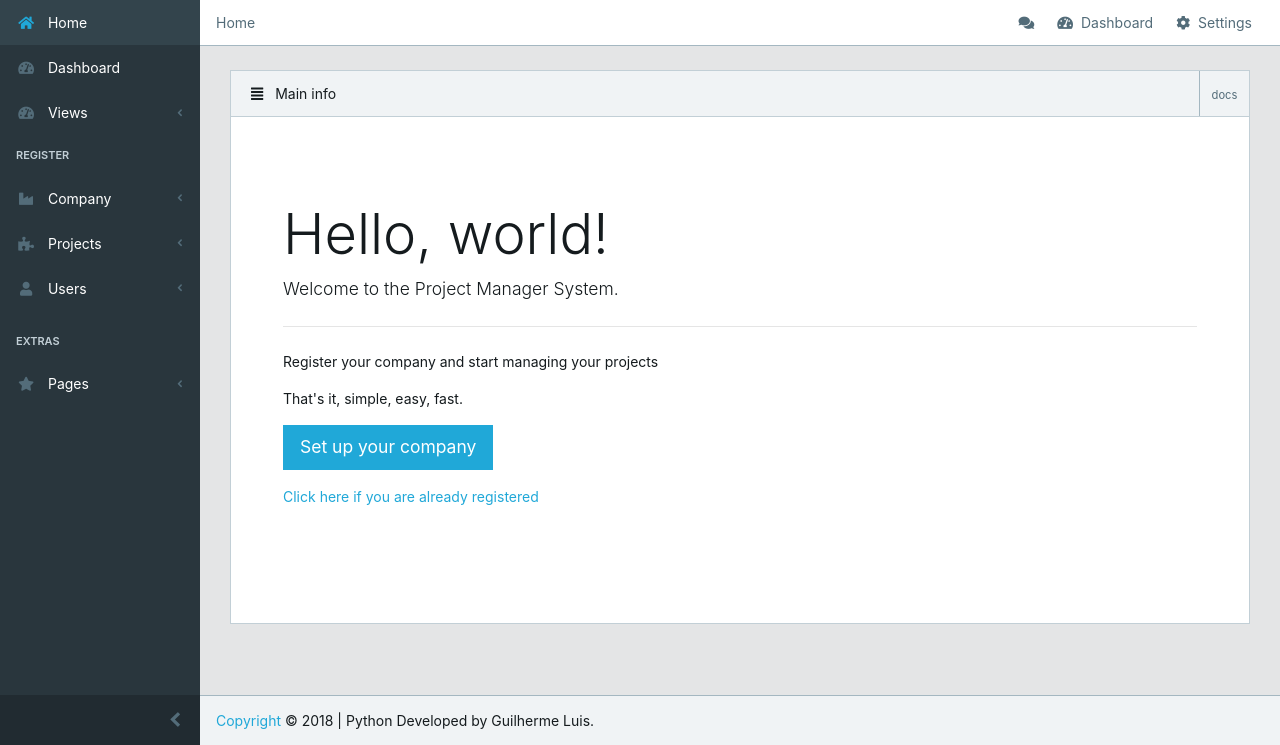
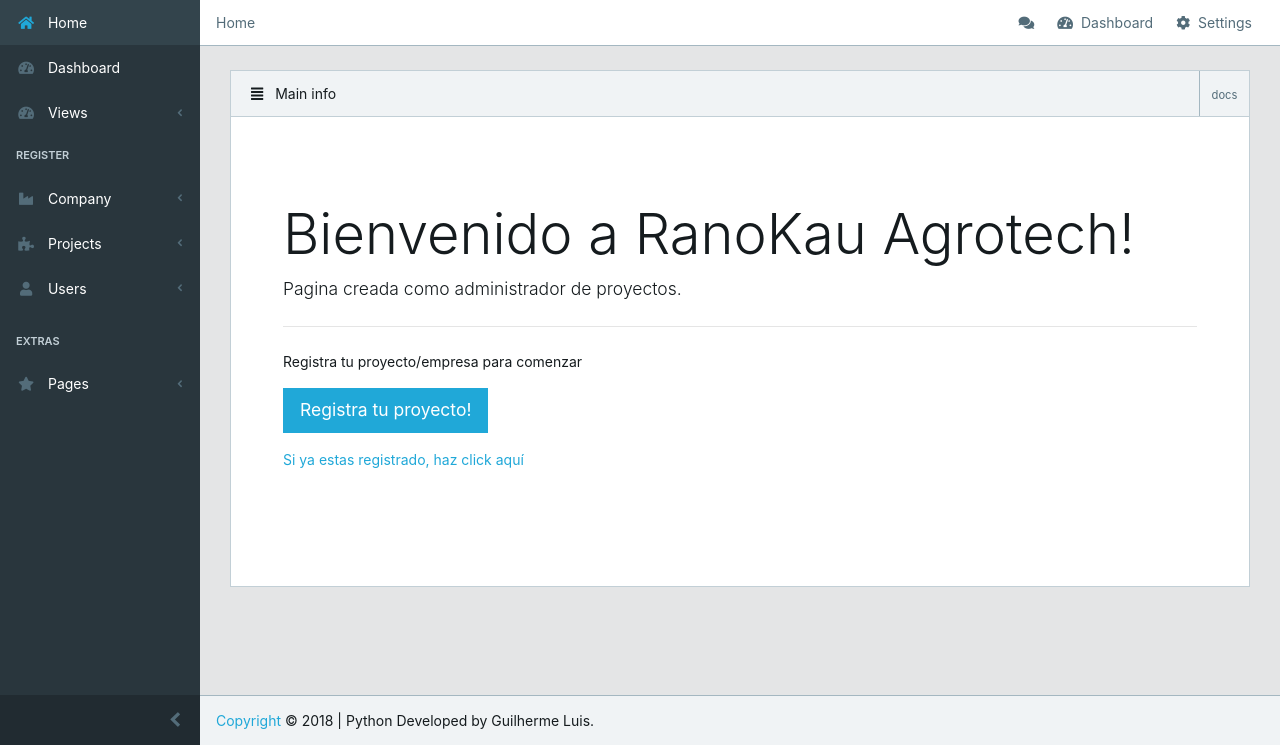
Before and after one commit to mbergr/RanoKau-web, a Django app: page / in a window 1280 px wide. Shown: the part 55-800 px from the top of the page. Run offline with Django 3.2, Linux system fonts and the light colour scheme; some libraries are stand-ins or nearby versions.

Commit message:
cambio html

```diff
--- a/core/templates/core/index.html
+++ b/core/templates/core/index.html
@@ -21,16 +21,15 @@
       </div>
       <div class="card-body">
         <div class="jumbotron bg-white">
-          <h1 class="display-4">Hello, world!</h1>
-          <p class="lead">Welcome to the Project Manager System.</p>
+          <h1 class="display-4">Bienvenido a RanoKau Agrotech!</h1>
+          <p class="lead">Pagina creada como administrador de proyectos.</p>
           <hr class="my-4">
-          <p>Register your company and start managing your projects</p>
-          <p>That's it, simple, easy, fast.</p>
+          <p>Registra tu proyecto/empresa para comenzar</p>
           <p class="lead">
-            <a class="btn btn-primary btn-lg" href="{% url 'register:new-company' %}" role="button">Set up your company</a>
+            <a class="btn btn-primary btn-lg" href="{% url 'register:new-company' %}" role="button">Registra tu proyecto!</a>
           </p>
           {% if not user.is_authenticated %}
-          <a href="{% url 'core:login' %}">Click here if you are already registered</a>
+          <a href="{% url 'core:login' %}">Si ya estas registrado, haz click aquí</a>
           {% endif %}
         </div>
       </div>
```
